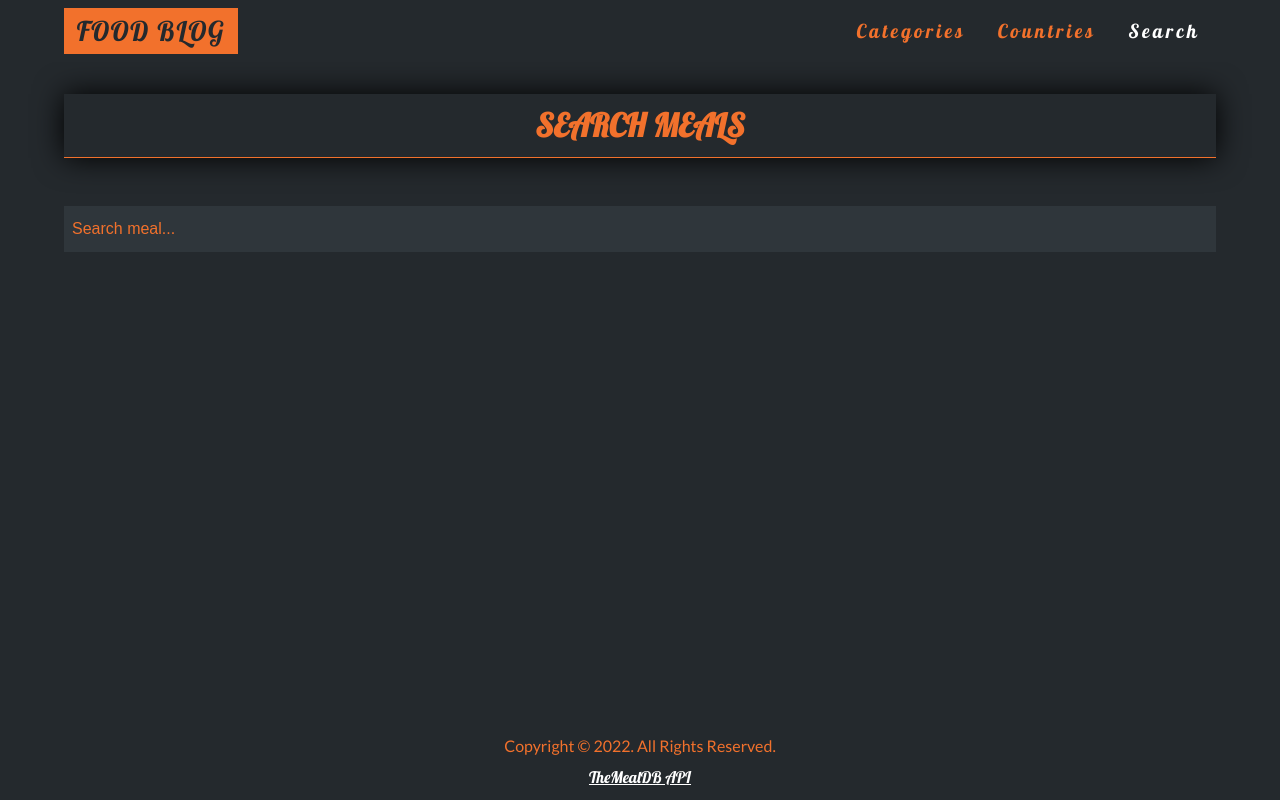
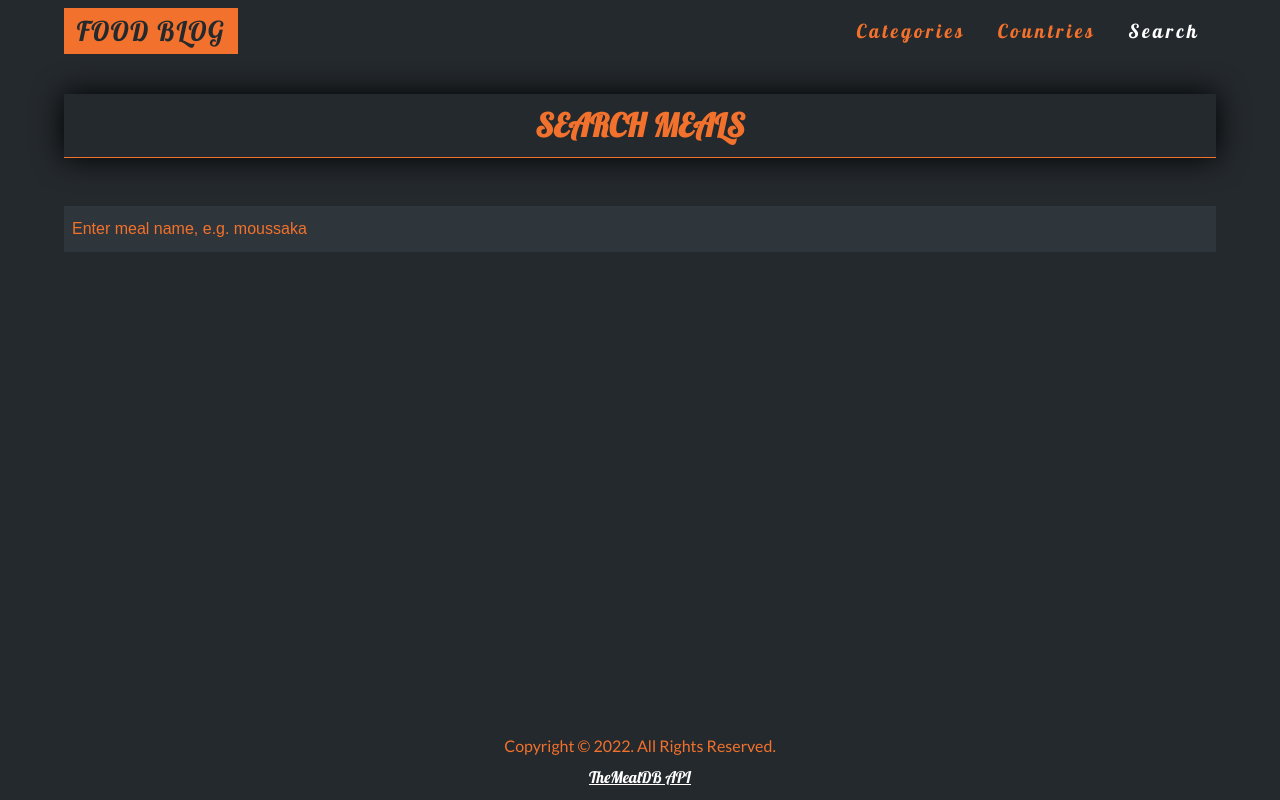
Before and after one commit to GeorgiosDoudouliakis/food-blog, an Angular app: page /search in a window 1280 px wide. Built offline with nearby package versions, Linux system fonts and the light colour scheme.

Commit message:
refactor: Change placeholder on search input

```diff
--- a/src/app/modules/search/components/search/search.component.html
+++ b/src/app/modules/search/components/search/search.component.html
@@ -2,7 +2,7 @@
   <h2>SEARCH MEALS</h2>
   <div class="search-input-container">
     <label for="search"></label>
-    <input type="text" id="search" placeholder="Search meal..." [(ngModel)]="mealForSearch" (ngModelChange)="onMealSearch()" autocomplete="off"/>
+    <input type="text" id="search" placeholder="Enter meal name, e.g. moussaka" [(ngModel)]="mealForSearch" (ngModelChange)="onMealSearch()" autocomplete="off"/>
   </div>
   <ng-container *ngIf="!loading; else loadingTpl">
     <ng-container *ngIf="mealForSearch && meals">
```
